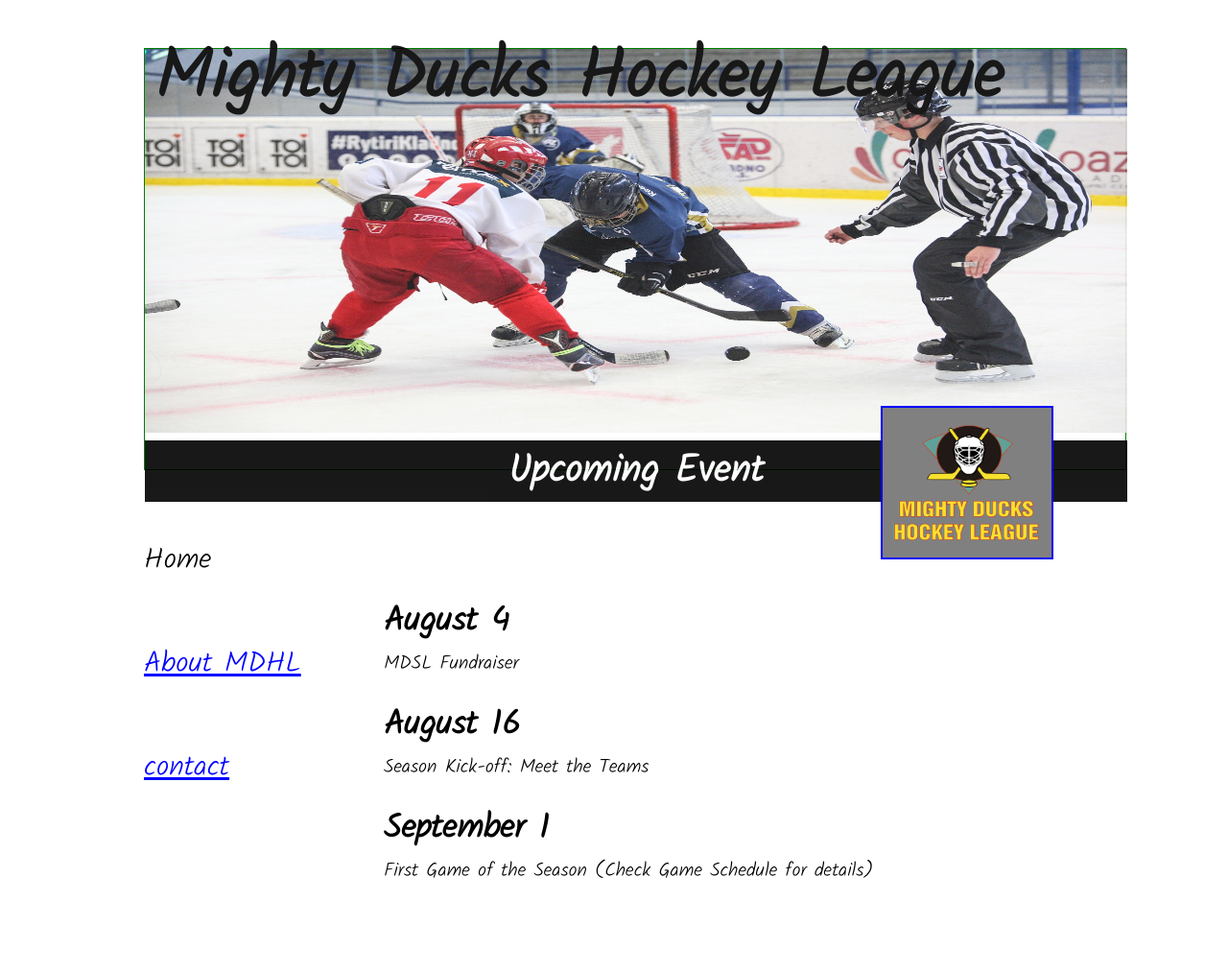
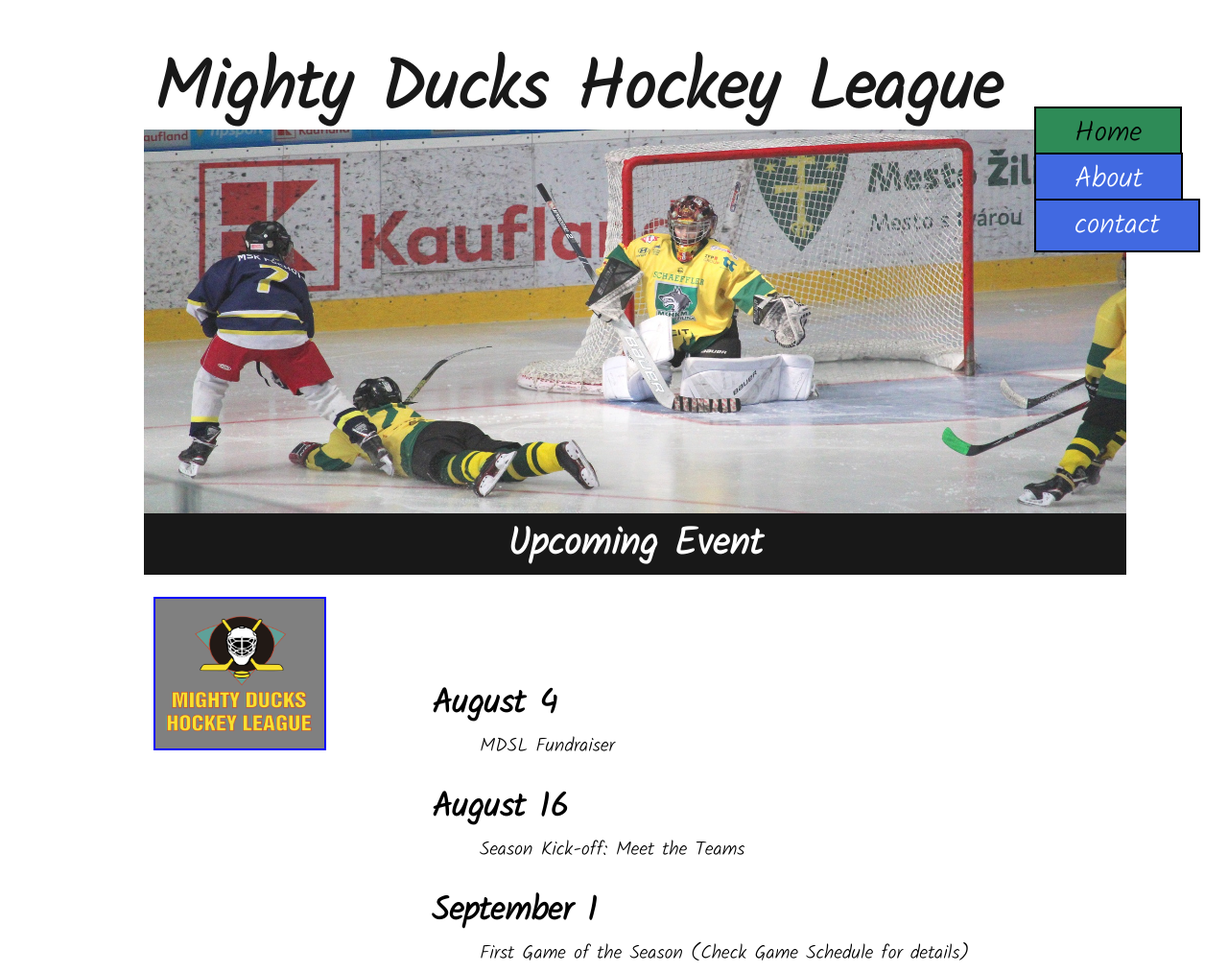
Before and after one commit to JulioMartin12/email_and_files_task1-, a plain HTML site: page html/index.html in a window 1280 px wide. Shown: the whole page at 96% size. Before the commit the page ends 924 px from the top, so only its background shows below. Drawn offline with Linux system fonts and the light colour scheme.

Commit message:
Terminado el estilo 2 solicitado

```diff
--- a/html/index.html
+++ b/html/index.html
@@ -6,29 +6,34 @@
     <meta name="viewport" content="width=device-width, initial-scale=1.0">
     <title>Home</title>
     <link rel="shortcut icon" href="../assets/imag/Logo-Mighty-ducks-01.jpg">
-    <link rel="stylesheet" href="../styles/styles1.css">
+   <!--  <link rel="stylesheet" href="../styles/styles1.css"> -->
+    <link rel="stylesheet" href="../styles/styles2.css">
 </head>
 <body>
     <header>
         <div class="portada ">
-          <img src="../assets/imag/design1_image1.jpg" alt="Foto de portada">
+          <!-- <img src="../assets/imag/design1_image1.jpg"  alt="Foto de portada"> -->
+          <img src="../assets/imag/design1_image2.jpg"  alt="Foto de portada">
             <h1>Mighty Ducks Hockey League</h1>
             <h2>Upcoming Event</h2>
         </div>
 
     <figure>
     <img class="logo" src="../assets/imag/Logo-Mighty-ducks-01.png" alt="Logo-Mighty-ducks-01">
+
     </figure>
+    <nav>
+        <a class="active"  href="./">Home</a>
+        <a href="./about-MDHL.html" class="nombreCorto"></a>
+        <a href="./contact.html">contact</a>
+    </nav>
+
     </header>
     <main>
             <!--  <figure>
                 <img src="../assets/imag/hockey1.jpg" alt="hockey1">
             </figure> -->
-            <nav>
-                <a class="active"  href="./">Home</a>
-                <a href="./about-MDHL.html">About MDHL</a>
-                <a href="./contact.html">contact</a>
-            </nav>
+
 
             <article>
                 <h3>August 4</h3>
--- a/styles/styles1.css
+++ b/styles/styles1.css
@@ -1,4 +1,9 @@
 @import url("https://fonts.googleapis.com/css2?family=Kalam:wght@300&display=swap");
+
+:root{
+  --portada:url("../assets/imag/design1_image1.jpg");
+}
+
 
 * {
   padding: 0;
@@ -10,6 +15,16 @@
 /********************************************************************************
                                 Header
   *******************************************************************************/
+
+  a {
+    display: block;
+    position: relative;
+    padding-top: 20px;
+    padding-bottom: 40px;
+    font-size: 30px;
+    color: blue;
+    z-index: 1;
+  }
 
 div h2 {
   text-align: center;
@@ -49,6 +64,15 @@
   border: 2px solid blue;
   background-color: gray;
 }
+.nombreCorto::after{
+  content: "About MDHL";
+}
+
+nav {
+  position: relative;
+  top:580px
+}
+
 
 .portada {
   position: absolute;
@@ -61,15 +85,7 @@
                                 main
   *******************************************************************************/
 
-a {
-  display: block;
-  position: relative;
-  padding-top: 20px;
-  padding-bottom: 40px;
-  font-size: 30px;
-  color: blue;
-  z-index: 1;
-}
+
 
 article {
   position: relative;
@@ -89,23 +105,24 @@
 article p {
   font-size: 20px;
   font: bold;
+  text-indent: 50px;
+
 }
 
 .active{
   color: black;
   text-decoration: none;
+
 }
 
 main {
   position: relative;
+  top: 310px;
   width: 80vw;
   height: 30vh;
   margin: 50px 150px 0px 150px;
 }
 
-nav {
-  position: relative;
-}
 
 p {
   font-size: 20px;
@@ -115,7 +132,6 @@
   font-size: 20px;
   font: bold;
   display: inline;
-  text-decoration: none;
 }
 
 .parrafo-contact {
--- a/styles/styles2.css
+++ b/styles/styles2.css
@@ -1,5 +1,166 @@
-*{
-    padding: 0;
-    margin: 0;
-    box-sizing: border-box;
+@import url("https://fonts.googleapis.com/css2?family=Kalam:wght@300&display=swap");
+
+* {
+  padding: 0;
+  margin: 0;
+  box-sizing: border-box;
+  font-family: "kalam", sans-serif;
 }
+
+
+/********************************************************************************
+                                Header
+  *******************************************************************************/
+
+
+  .active{
+    background-color:seagreen;
+  }
+
+
+  h2{
+    position: relative;
+    z-index: 23;
+  }
+  div h2 {
+    text-align: center;
+    color: white;
+    font-size: 40px;
+    background-color: black;
+    top:-8px;
+
+
+  }
+
+
+header {
+  position: relative;
+  width: 80vw;
+  height: 55vh;
+  margin: 50px 150px 20px 150px;
+}
+
+header a {
+
+    position: relative;
+    padding: 2px 40px;
+    font-size: 30px;
+    margin:10px;
+    color: white;
+    z-index: 1;
+    border: 2px solid black ;
+    text-decoration: none;
+    font:bold;
+    background-color:royalblue;
+  }
+
+
+h1 {
+  position: absolute;
+  font-size: 73px;
+  margin: -10px 10px;
+  z-index: 6;
+  bottom: 98%;
+}
+
+img {
+  width: 100%;
+  max-height: 100%;
+}
+
+.logo {
+  position: absolute;
+  height: 160px;
+  width: 180px;
+  z-index: 3;
+  left: 1%;
+  top: 130%;
+  border: 2px solid blue;
+  background-color: gray;
+
+}
+
+.nombreCorto::after{
+    content: "About";
+}
+
+nav {
+  position: absolute;
+  top:65px;
+  left:918px;
+}
+
+
+.portada {
+  position: absolute;
+  top:85px;
+  height: 50vh;
+  width: 80vw;
+  opacity: 0.9;
+}
+
+
+
+/********************************************************************************
+                                main
+  *******************************************************************************/
+
+
+
+  article {
+    position: relative;
+    left: 250px;
+    padding-top: 20px;
+    padding-bottom: 0;
+    width: 63vw;
+    bottom: 100%;
+    top: -110%;
+    z-index: 10;
+  }
+
+  article h3 {
+    font-size: 35px;
+  }
+
+  article p {
+    font-size: 20px;
+    font: bold;
+    text-indent: 50px;
+  }
+
+  .active{
+    color: black;
+    text-decoration: none;
+  }
+
+  main {
+    position: relative;
+    top: 410px;
+    width: 80vw;
+    height: 30vh;
+    margin: 50px 150px 0px 200px;
+  }
+
+
+  p {
+    font-size: 20px;
+    font: bold;
+
+  }
+  p a {
+    font-size: 20px;
+    font: bold;
+    display: inline;
+  }
+
+  .parrafo-contact {
+    position: relative;
+    display: block;
+    left: 250px;
+    padding-top: 30px;
+    padding-bottom: 0;
+    width: 63vw;
+    bottom: 100%;
+    top: -110%;
+    z-index: 10;
+  }
```
Also changed, not shown: html/about-MDHL.html (+11 -7 lines), html/contact.html (+10 -7 lines).
